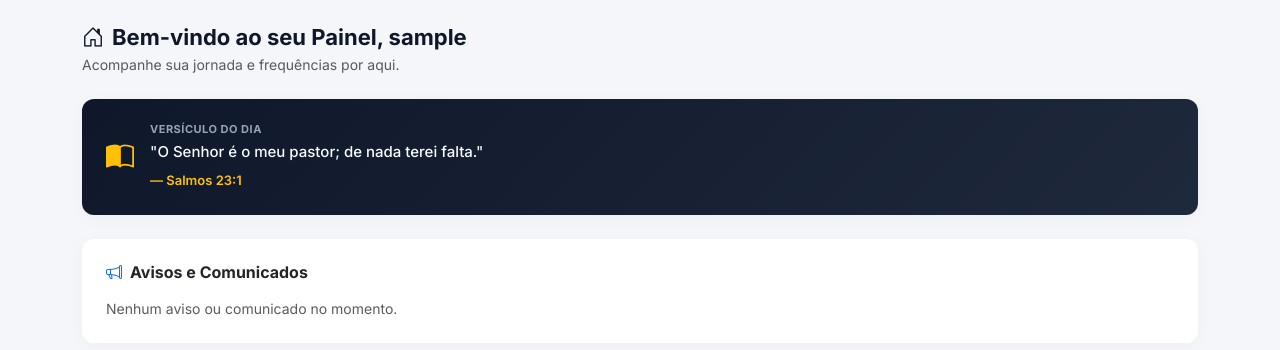
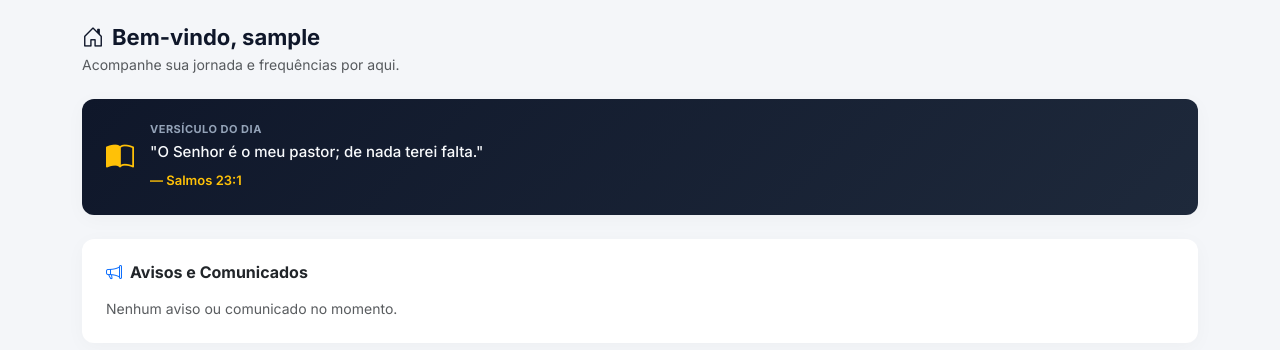
Before and after one commit to SimiTeste/church-presence, a Flask app: page /user/dashboard in a window 1280 px wide. Shown: the part 70-420 px from the top of the page. Run offline with Flask 3, Linux system fonts and the light colour scheme; the visitor is signed in with stand-in values (Sample User, id 1); data that the repository does not hold is empty.

```diff
--- a/templates/dashboard_user.html
+++ b/templates/dashboard_user.html
@@ -92,7 +92,7 @@
         <!-- Cabeçalho (AJUSTADO AQUI) -->
         <div class="page-header">
             <h1 class="page-title">
-                <i class="bi bi-house-door me-2"></i>Bem-vindo ao seu Painel, {{ current_user.nome }}
+                <i class="bi bi-house-door me-2"></i>Bem-vindo, {{ current_user.nome }}
             </h1>
             <p class="text-muted mt-1" style="font-size: 14px;">Acompanhe sua jornada e frequências por aqui.</p>
         </div>
```
